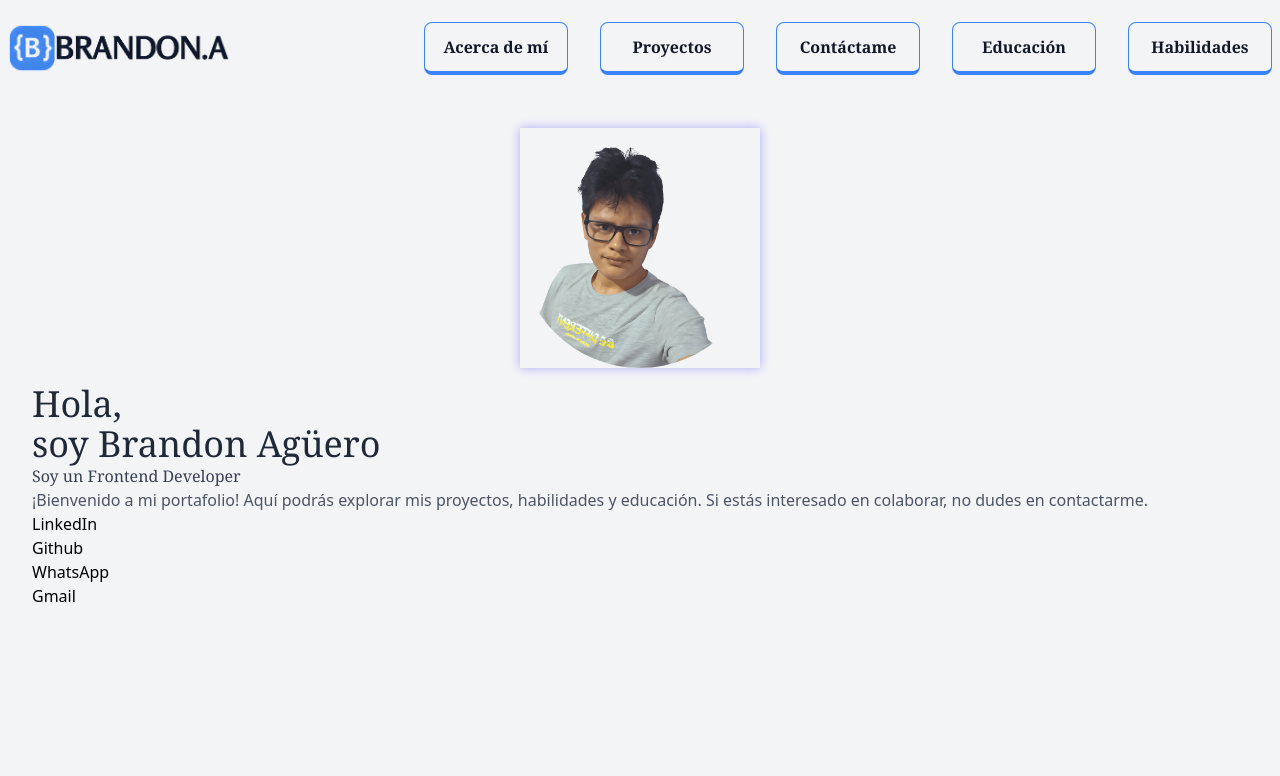
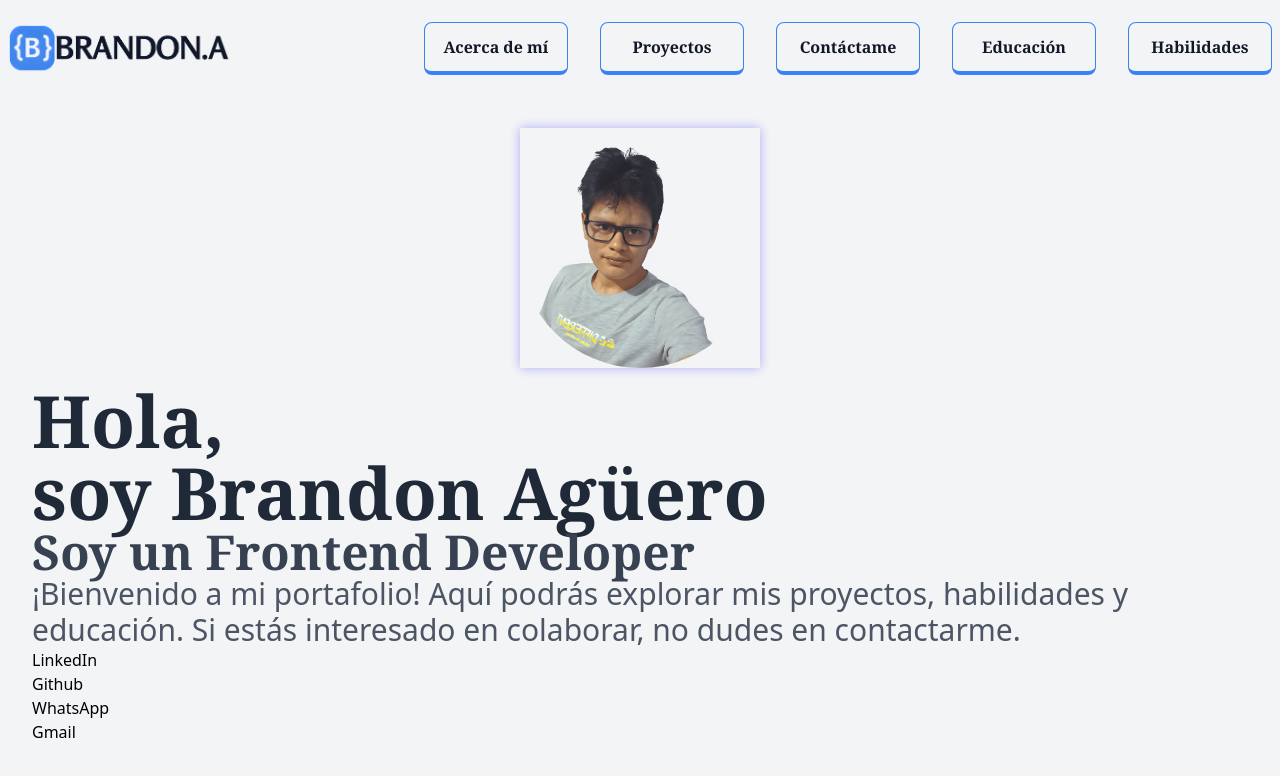
Before and after one commit to BrandonAguero/My-Portafolio, a React (Vite) app: page / in a window 1280 px wide. Shown: the top 776 px of the page. Built offline with nearby package versions, Linux system fonts and the light colour scheme; the HTML template or start-up script is replaced by a standard one.

Commit message:
Reemplaze el top y el padding-top por un min-height en la etiqueta header en el componente Header.jsx

```diff
--- a/src/components/shared/Header.jsx
+++ b/src/components/shared/Header.jsx
@@ -11,7 +11,7 @@ const Header = () => {
   console.log(window.scrollY);
 
   return (
-    <header className="flex h-20 w-full">
+    <header className="flex min-h-[8rem] w-full">
       <nav className="fixed top-0 z-10 flex h-24 w-full flex-col justify-center bg-gray-100 xl:flex-row xl:items-center xl:justify-between">
         <ul className="flex w-full items-center justify-between px-2 xl:w-max">
           <li className="flex h-max w-max items-center justify-center">
--- a/src/pages/Home.jsx
+++ b/src/pages/Home.jsx
@@ -12,19 +12,19 @@ const Home = () => {
           ease: "easeInOut",
         },
       }}
-      className="relative flex flex-col pt-28 small:pt-12"
+      className="relative flex flex-col"
     >
       <div className="flex flex-col-reverse items-center gap-4">
         <section className="flex w-[95%] flex-col">
           <div>
-            <h1 className="flex flex-col font-serif text-3xl text-gray-800 small:text-4xl">
+            <h1 className="flex flex-col font-serif text-3xl font-bold text-gray-800 small:text-4xl super:text-5xl 2md:text-6xl xl:text-7xl">
               <span>Hola,</span>
               <span>soy Brandon Agüero</span>
             </h1>
-            <h2 className="font-serif text-gray-700">
+            <h2 className="font-serif text-xl font-semibold text-gray-700 small:text-2xl super:text-3xl 2md:text-4xl xl:text-5xl">
               Soy un Frontend Developer
             </h2>
-            <p className="font-sans text-gray-600">
+            <p className="font-sans text-base font-normal text-gray-600 small:text-lg super:text-xl 2md:text-2xl xl:text-3xl">
               ¡Bienvenido a mi portafolio! Aquí podrás explorar mis proyectos,
               habilidades y educación. Si estás interesado en colaborar, no
               dudes en contactarme.
```
